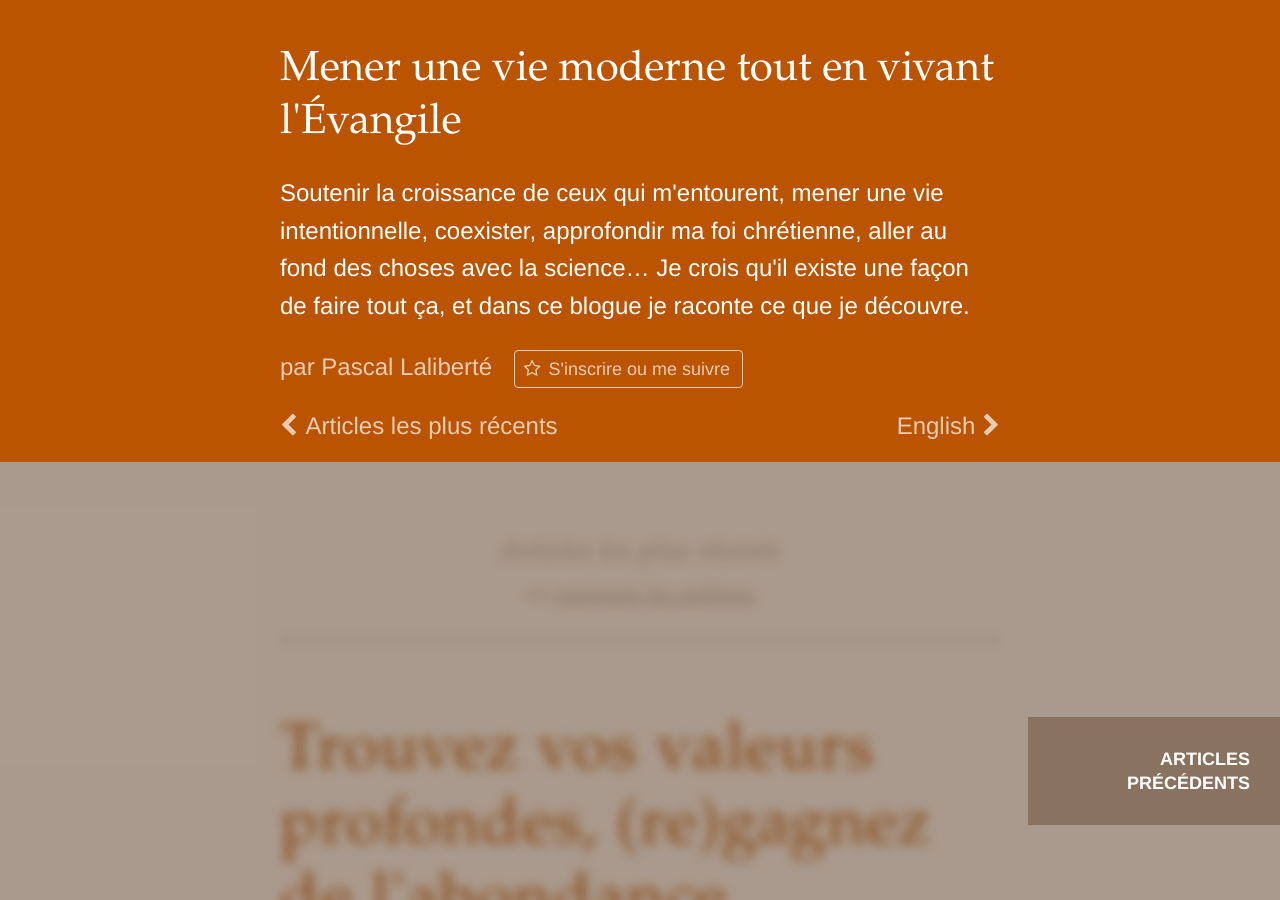
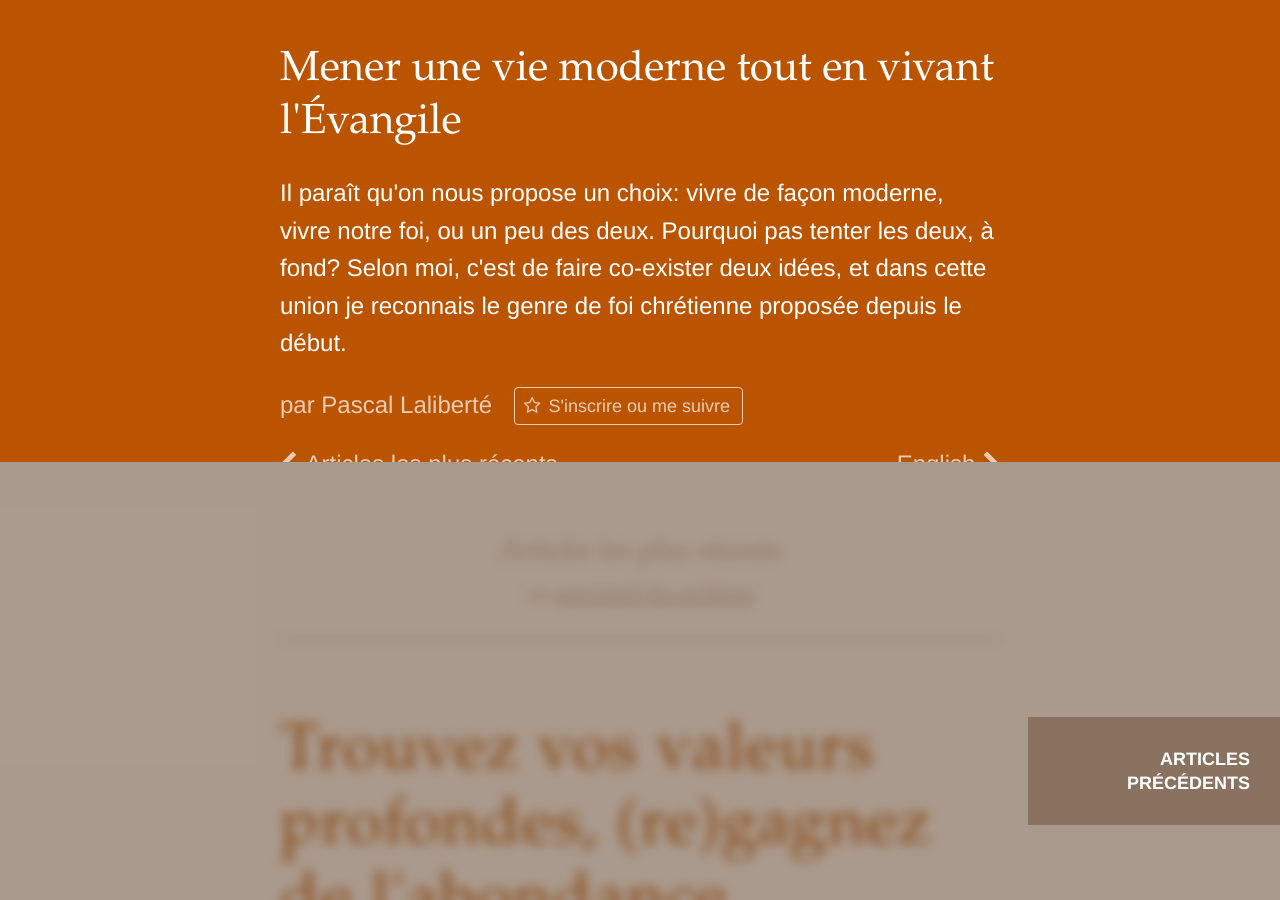
Before and after one commit to pascallaliberte/par.pascallaliberte.me, a Jekyll site: the page built from index.html, in a window 1280 px wide and 900 px high. Built offline with Jekyll 4.4.1, drawn with Linux system fonts in a browser that asks for light colours; nearby versions of some CDN libraries; the list of posts is cut into pages by our own code.

Commit message:
Ajuster la description du site

```diff
--- a/_includes/about.html
+++ b/_includes/about.html
@@ -7,7 +7,7 @@
     <h2 class="about-name">{{ site.name }}</h2>
     {% endif %}
 
-    <p class="about-description">Soutenir la croissance de ceux qui m'entourent, mener une vie intentionnelle, coexister, approfondir ma foi chrétienne, aller au fond des choses avec la science&hellip; Je crois qu'il existe une façon de faire tout ça, et dans ce blogue je raconte ce que je découvre.</p>
+    <p class="about-description">Il paraît qu'on nous propose un choix: vivre de façon moderne, vivre notre foi, ou un peu des deux. Pourquoi pas tenter les deux, à fond? Selon moi, c'est de faire co-exister deux idées, et dans cette union je reconnais le genre de foi chrétienne proposée depuis le début.</p>
     <p class="about-signature">
       <span class="about-signature-name">par <span rel="author">{{ site.author }}</span></span>
       <a class="subscribe-follow-link btn btn-default" href="{{ site.baseurl}}/sinscrire-suivre/">
```
